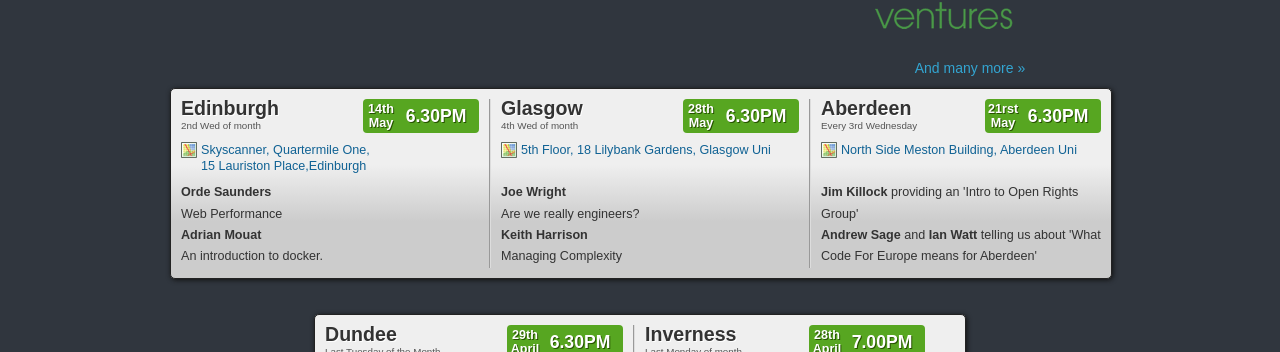
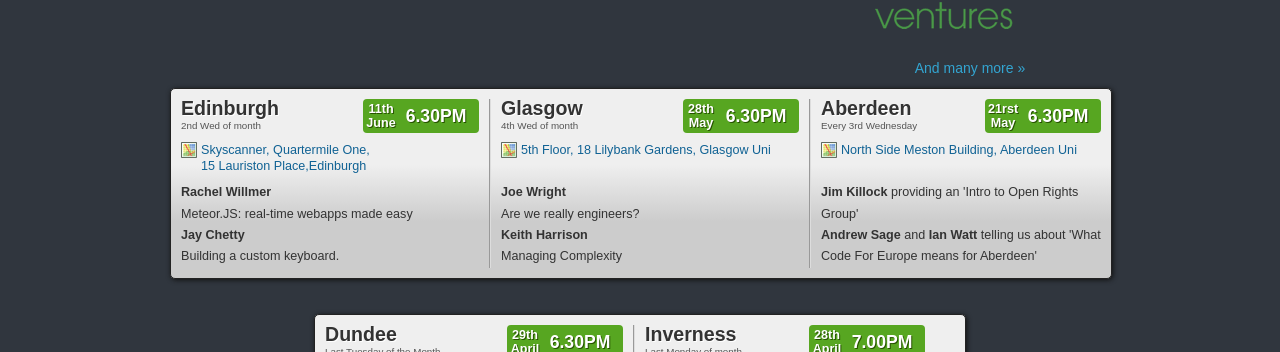
Before and after one commit to techmeetup/techmeetup.co.uk, a Jekyll site: the page built from index.html, in a window 1280 px wide. Shown: the part 324-676 px from the top of the page. Built offline with Jekyll 4.4.1, drawn with Linux system fonts in a browser that asks for light colours; Markdown is read by kramdown in place of the engine named in the settings.

Commit message:
Added Edinburgh TM June 2014

```diff
--- a/index.html
+++ b/index.html
@@ -34,21 +34,21 @@
     <span>2nd Wed of month</span>
     <p><a href="https://www.google.co.uk/maps/place/Quartermile+One+Lauriston+Place/@55.9444215,-3.1946043,17z/data=!3m1!4b1!4m2!3m1!1s0x4887c79c80ea3bbf:0x875b29c71924b77d" class="map">Skyscanner, Quartermile One,<br>15 Lauriston Place,Edinburgh</a></p>
     <p>
-      <strong>Orde Saunders</strong>
+      <strong>Rachel Willmer</strong>
       <br>
-      Web Performance
+      Meteor.JS: real-time webapps made easy
     </p>
     <p>
-      <strong>Adrian Mouat</strong>
+      <strong>Jay Chetty</strong>
       <br>
-      An introduction to docker.
+      Building a custom keyboard.
     </p>
     <div
     <div class="datewrapper">
       <div class="when">
         <div class="daywrap">
-          <div class="day">14th</div>
-          <div class="month">May</div>
+          <div class="day">11th</div>
+          <div class="month">June</div>
         </div>
         <div class="time">6.30PM</div>
       </div>
```
